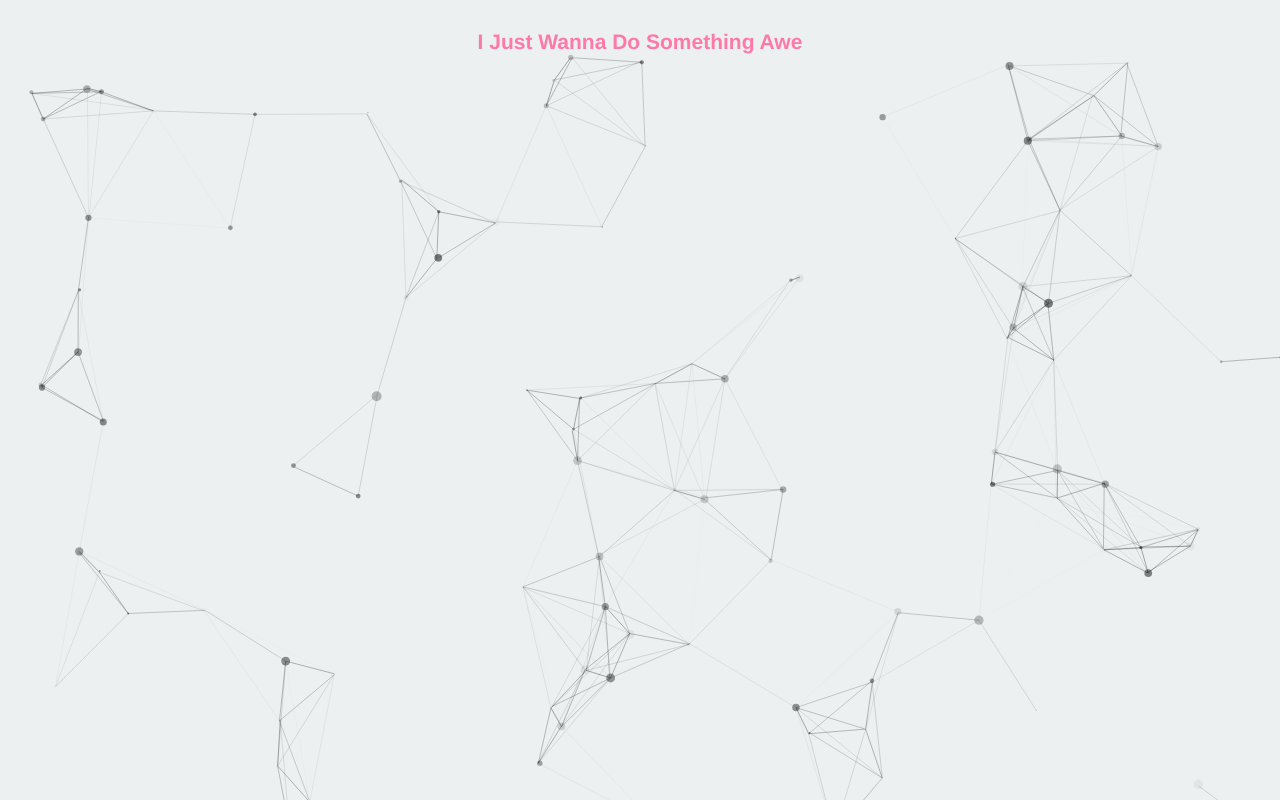
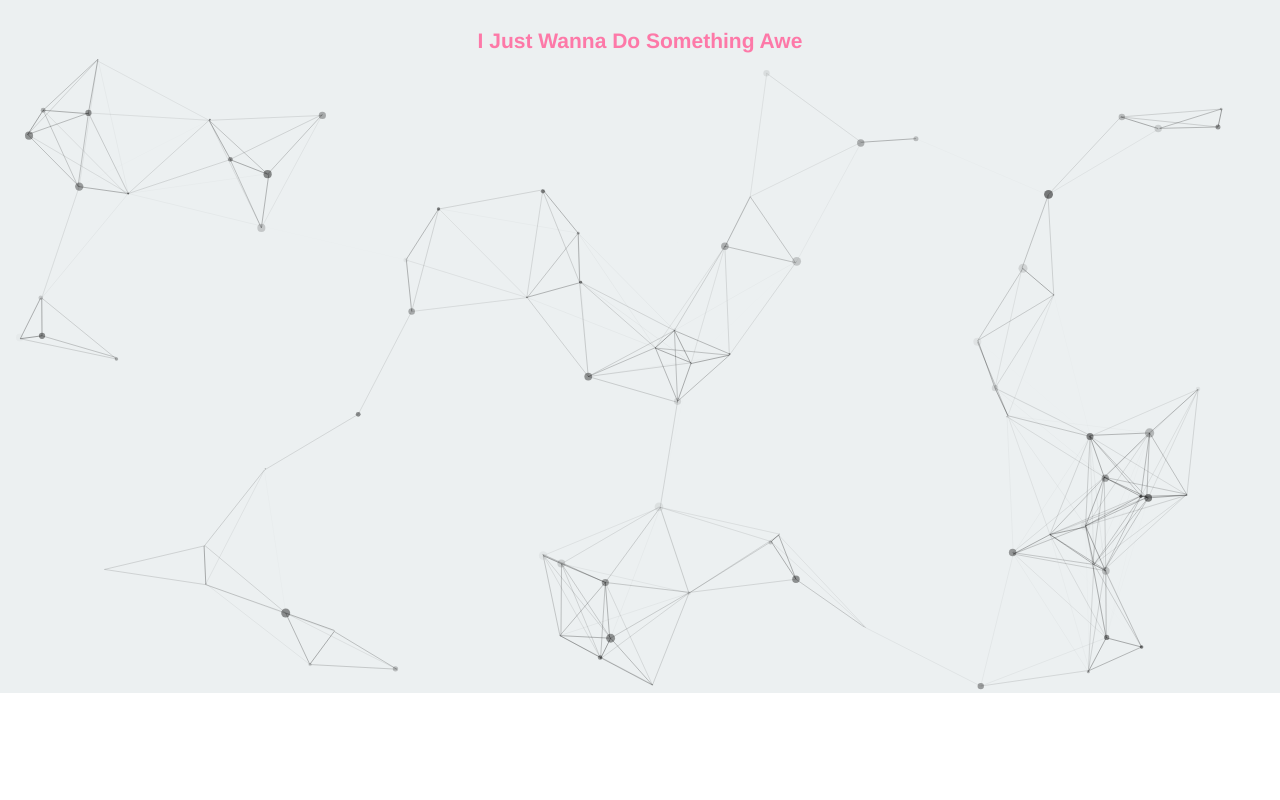
Before and after one commit to jonnzer/groceryHouse, a Vue app in the folder groceryHouse/: page / in a window 1280 px wide. Built offline with nearby package versions, Linux system fonts and the light colour scheme; a web font is replaced by a local one; what mo-js would draw is missing.

Commit message:
改变body样式

```diff
--- a/groceryHouse/static/css/reset.css
+++ b/groceryHouse/static/css/reset.css
@@ -10,7 +10,7 @@ body{
     padding: 0px;
     width: 100%;
     height: 100%;
-    position: absolute;
+    line-height: 1;
 }
 
 ul{
```
